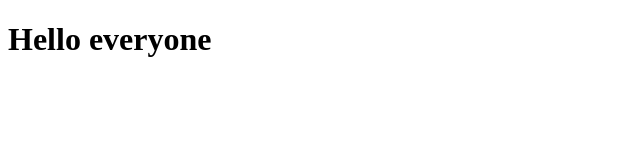
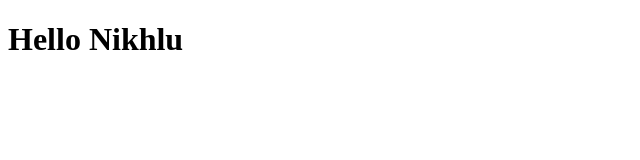
Before and after one commit to abimunda/coursera-test, a plain HTML site: page site/index.html in a window 1280 px wide. Shown: the whole page, without its empty margins (0-640 px from the left). Drawn offline with Linux system fonts and the light colour scheme.

Commit message:
Small addition

```diff
--- a/site/index.html
+++ b/site/index.html
@@ -4,6 +4,6 @@
 	<title>Hello Coursera!</title>
 </head>
 <body>
-<h1>Hello everyone</h1>
+<h1>Hello Nikhlu</h1>
 </body>
 </html>
```
